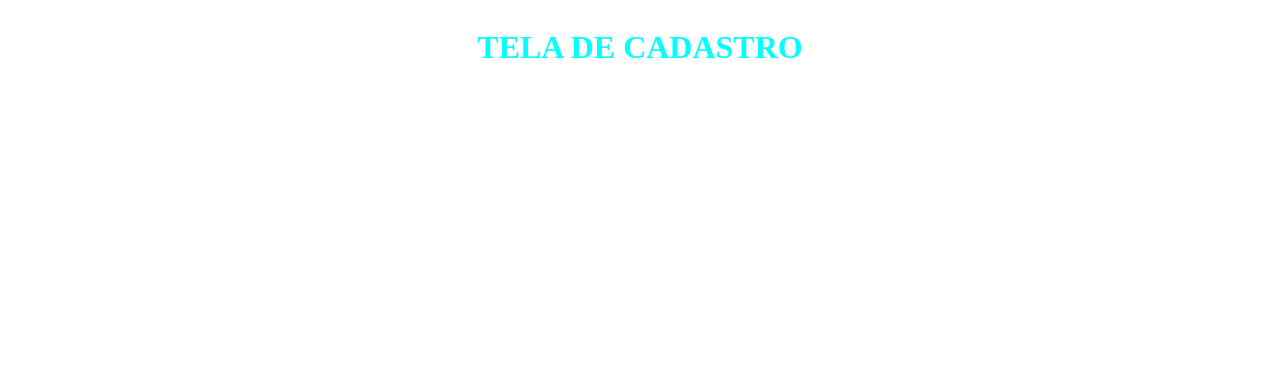
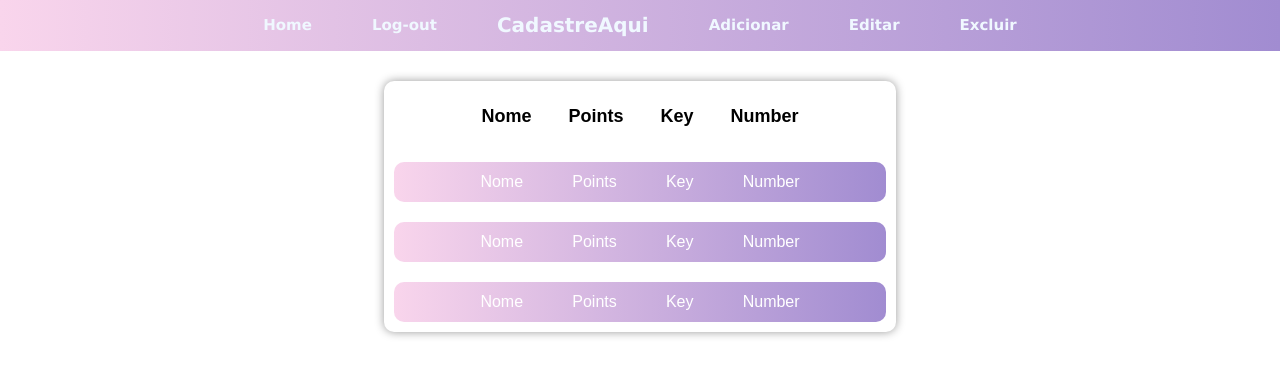
Before and after one commit to GabigolDEVPY/HTML-CSS-ETC, a Python web app: template PROJETOS-1/templates/home.html in a window 1280 px wide. Shown: the top 376 px of the page. Run offline with Jinja, Linux system fonts and the light colour scheme; the template is opened without the code that fills it, so the values that code supplies are empty.

Commit message:
criando templates

```diff
--- a/PROJETOS-1/static/style-home.css
+++ b/PROJETOS-1/static/style-home.css
@@ -1,12 +1,63 @@
+body {
+    margin:  0;
+    display: flex;
+    flex-direction: column;
+    align-items: center;
+    gap: 30px;
+}
 .header {
+    width: 100%;
     text-align: center;
     display: flex;
     align-items: center;
     justify-content: center;
     color: aliceblue;
+    background: linear-gradient(to right, #f9d5ec, #a18cd1);
+    font-family:'Lucida Sans', 'Lucida Sans Regular', 'Lucida Grande', 'Lucida Sans Unicode', Geneva, Verdana, sans-serif;
+    font-size: 10px;
+    gap: 30px;
+    cursor: pointer;
 }
 
-.header h1 {
-    color: aqua;
+.header h2:hover {
+    transform: scale(1.3);
+}
+
+.header h1:hover {
+    transform: scale(1.3);
+}
+
+.display-users {
+    display: flex;
+    background-color: #ffffff;
+    flex-direction: column;
+    border-radius: 10px;
+    box-shadow: 0px 0px 10px rgba(0, 0, 0, 0.4);
+    width: 40%;
 
 }
+
+.users {
+    size: auto;
+    display: flex;
+    gap: 8%;
+    font-family: Arial, Helvetica, sans-serif;
+    align-items: center;
+    text-align: center;
+    justify-content: center;
+    margin: 25px;
+    font-size: large;
+    font-weight: bold;
+}
+.user {
+    display: flex;
+    gap: 10%;
+    font-family: Arial, Helvetica, sans-serif;
+    align-items: center;
+    background: linear-gradient(to right, #f9d5ec, #a18cd1);
+    height: 40px;
+    border-radius: 10px;
+    margin: 10px;
+    justify-content: center;
+    color: white;
+}
--- a/PROJETOS-1/templates/home.html
+++ b/PROJETOS-1/templates/home.html
@@ -7,19 +7,38 @@
 </head>
 <body>
     <header class="header">
-        <h1>TELA DE CADASTRO</h1>
-
+        <a><h2>Home</h2></a>
+        <a></a><h2>Log-out</h2></a>
+        <a></a><h1>CadastreAqui</h1></a>
+        <a></a><h2>Adicionar</h2></a>
+        <a></a><h2>Editar</h2></a>
+        <a></a><h2>Excluir</h2></a>
     </header>
-    <div>
-        <form action="{{ url_for('home.cadastrar')}}">
-
-
-
-
-
-        </form>
-
-
+    <div class="display-users">
+        <div class="users">
+            <label for="Name">Nome</label>
+            <label for="Points">Points</label>
+            <label for="Key">Key</label>
+            <label for="Number">Number</label>
+        </div>
+        <div class="user">
+            <label for="Name">Nome</label>
+            <label for="Points">Points</label>
+            <label for="Key">Key</label>
+            <label for="Number">Number</label>
+        </div>
+        <div class="user">
+            <label for="Name">Nome</label>
+            <label for="Points">Points</label>
+            <label for="Key">Key</label>
+            <label for="Number">Number</label>
+        </div>
+        <div class="user">
+            <label for="Name">Nome</label>
+            <label for="Points">Points</label>
+            <label for="Key">Key</label>
+            <label for="Number">Number</label>
+        </div>
     </div>
 </body>
 </html>
```
Also changed, not shown: PROJETOS-1/static/style-login.css (+5 -5 lines).
